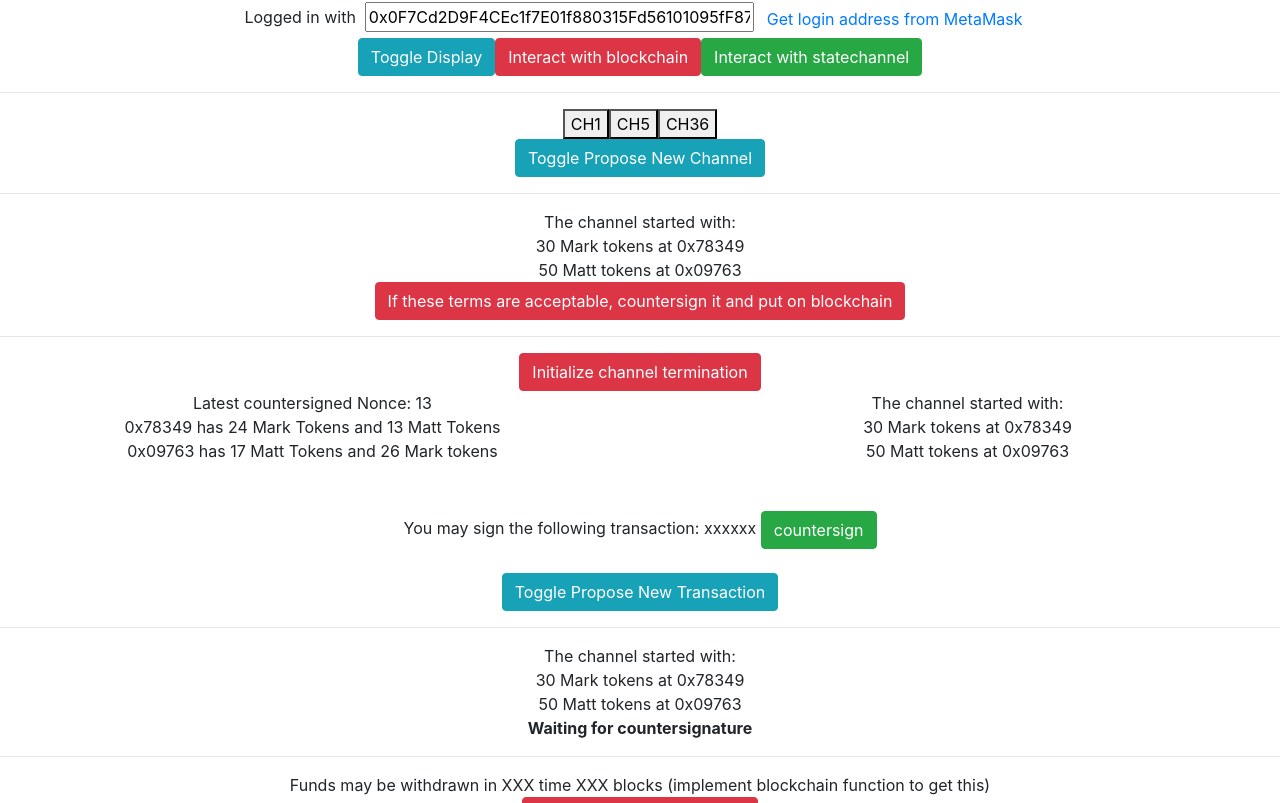
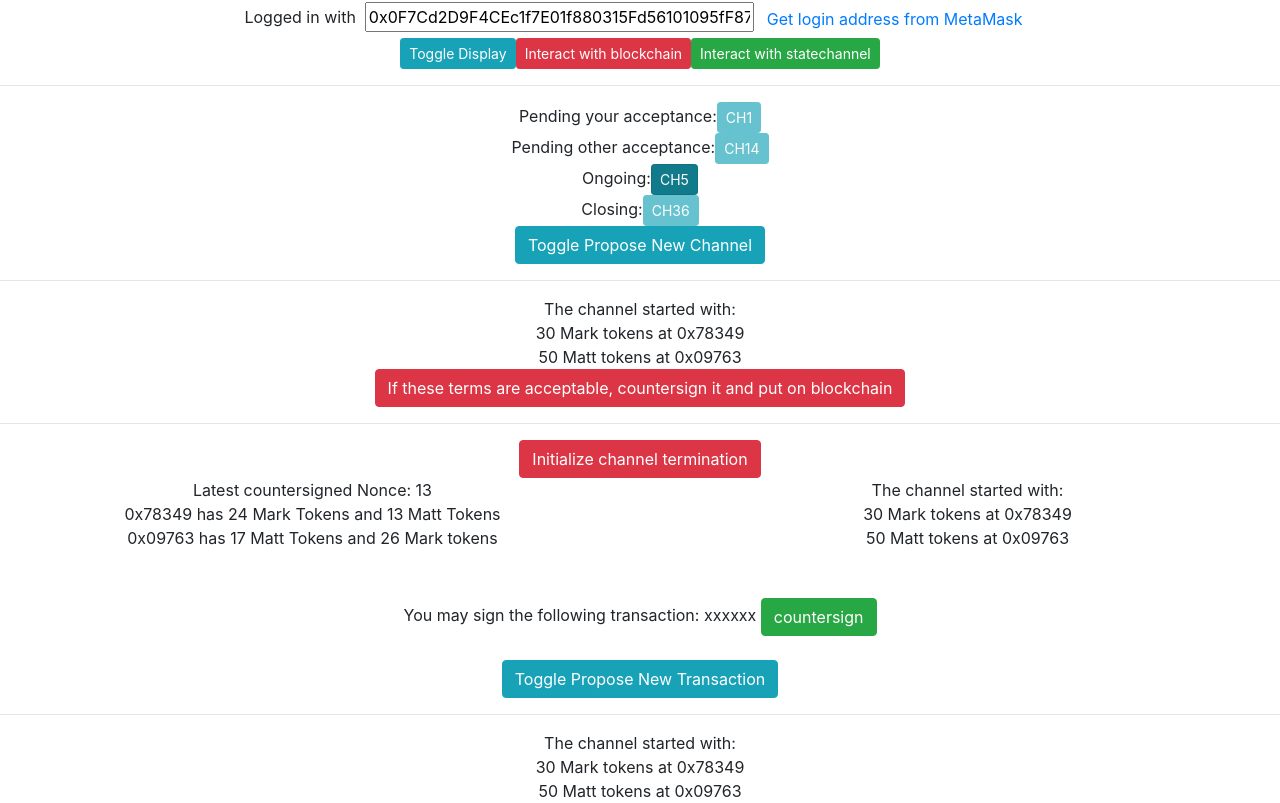
Before and after one commit to MarkCBall/SimpleEthStateChannel, a React (Create React App) app in the folder frontend/: page / in a window 1280 px wide. Shown: the top 803 px of the page. Built offline with nearby package versions, Linux system fonts and the light colour scheme.

Commit message:
segregate channels

```diff
--- a/frontend/src/components/Login.js
+++ b/frontend/src/components/Login.js
@@ -27,9 +27,9 @@ class Login extends Component {
                     Get login address from MetaMask
                 </button>
                 <br/>
-                <button className="btn btn-info">Toggle Display</button>
-                <button className="btn btn-danger">Interact with blockchain</button>
-                <button className="btn btn-success">Interact with statechannel</button>
+                <button className="btn btn-info btn-sm">Toggle Display</button>
+                <button className="btn btn-danger btn-sm">Interact with blockchain</button>
+                <button className="btn btn-success btn-sm">Interact with statechannel</button>
                 <hr/>
             </div>
         );
--- a/frontend/src/components/SelectCh.js
+++ b/frontend/src/components/SelectCh.js
@@ -10,9 +10,13 @@ class SelectCh extends Component {
     render() {
         return (
             <div>
-                <button>CH1</button>
-                <button>CH5</button>
-                <button>CH36</button>
+                Pending your acceptance:<button className="btn btn-info btn-sm disabled">CH1</button>
+                <br/>
+                Pending other acceptance:<button className="btn btn-info btn-sm disabled">CH14</button>
+                <br/>
+                Ongoing:<button className="btn btn-info btn-sm active">CH5</button>
+                <br/>
+                Closing:<button className="btn btn-info btn-sm disabled">CH36</button>
 
 
                 {//forEach call to blockchain, show channels
```
